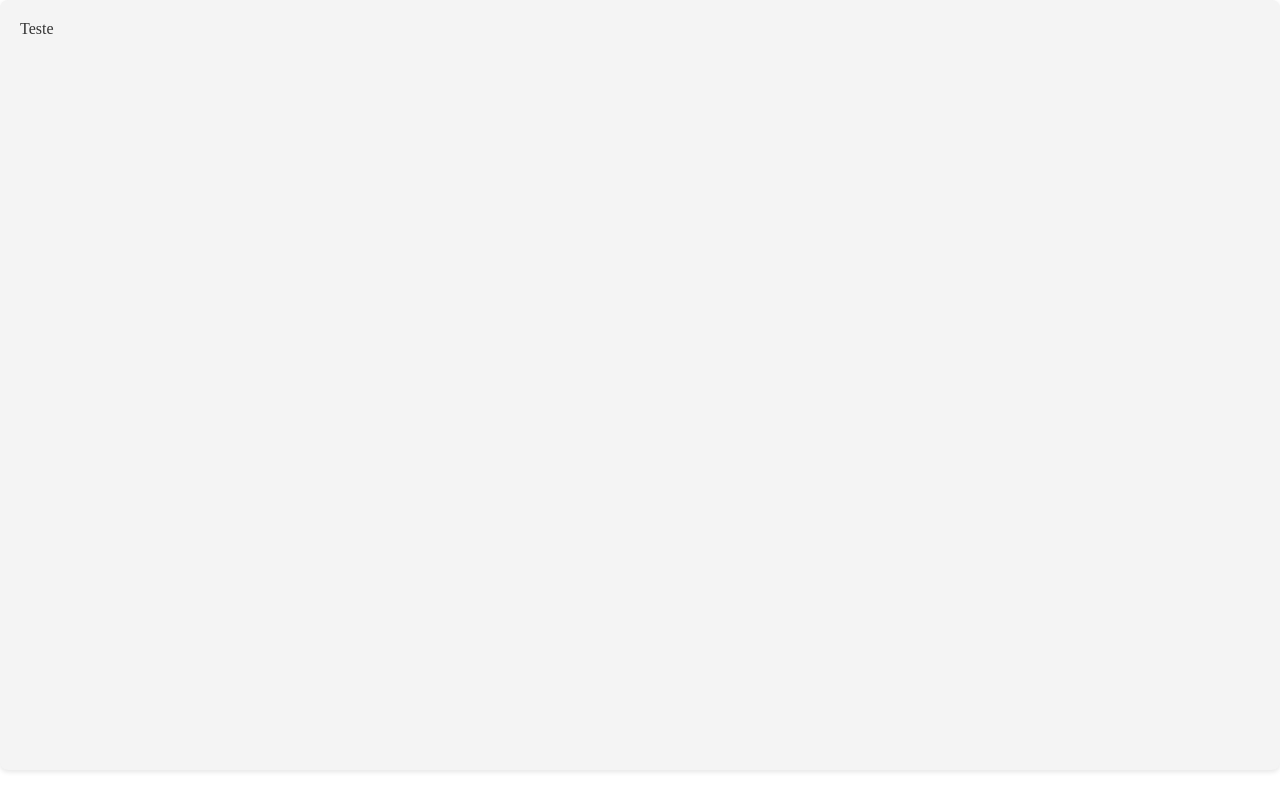
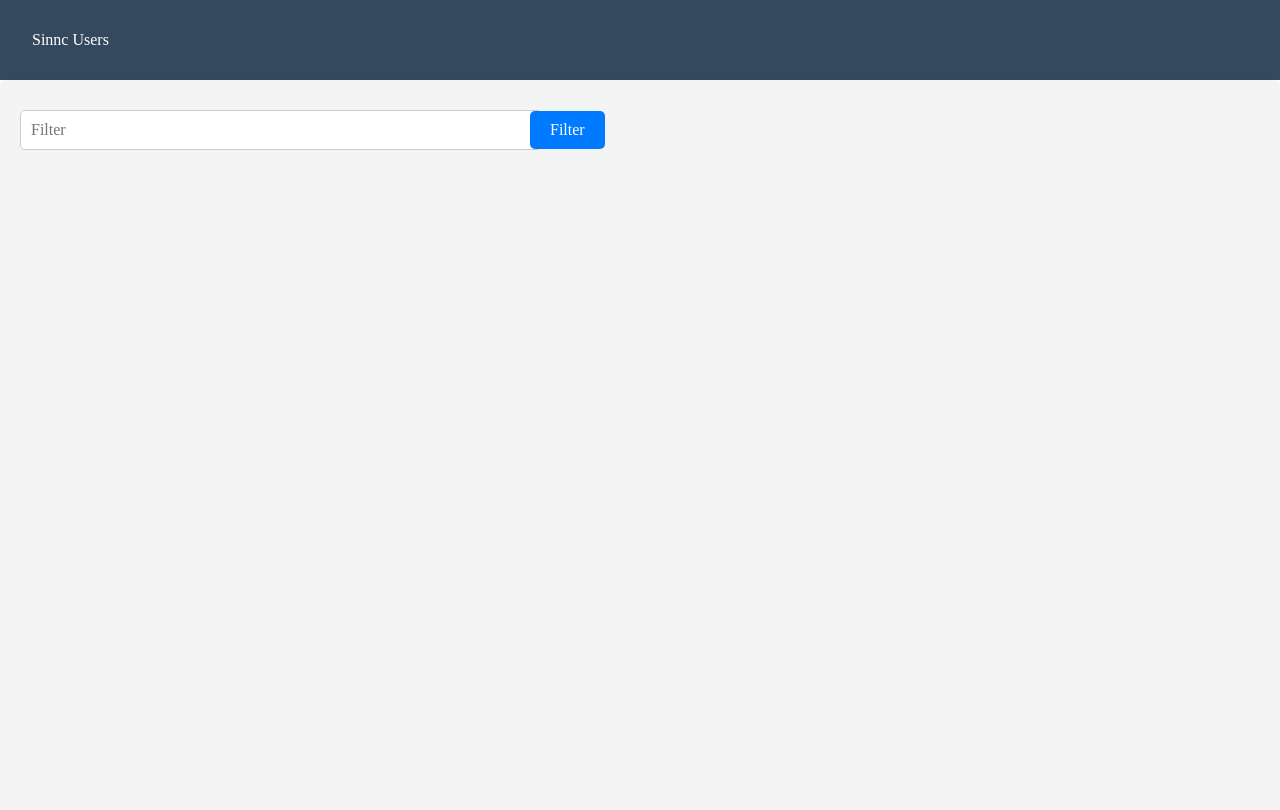
Before and after one commit to eduardopvieira16/endless-scroll-react, a React (Vite) app: page / in a window 1280 px wide. Shown: the top 810 px of the page. Built offline with nearby package versions, Linux system fonts and the light colour scheme.

Commit message:
style: Create components Filter, Input, SearchBar and Layout

```diff
--- a/src/App.jsx
+++ b/src/App.jsx
@@ -1,10 +1,9 @@
-import Content from "./components/Content";
-//import Header from "./components/Header";
+import Layout from "./components/Layout";
 
 const App = () => {
   return (
     <>
-      <Content />
+      <Layout/>
     </>
   );
 };
--- a/src/components/Content/index.jsx
+++ b/src/components/Content/index.jsx
@@ -1,11 +1,27 @@
+import { Container, FlexContainer } from "./styles";
 import { Paragraph } from "../../styles/global";
-import { Container } from "./styles";
+import { useState } from "react";
+import SearchBar from "../SearchBar";
+import FilterButton from "../FilterButton";
 
-const Content = ({ children }) => {
+const Content = () => {
+  const [filterText, setFilterText] = useState("");
+
+  const handleFilter = () => {
+    console.log("Filtering with:", filterText);
+  };
+
   return (
     <Container>
-      <Paragraph>Teste</Paragraph>
-      {children}
+      <FlexContainer>
+        <SearchBar
+          placeholder="Filter"
+          onChange={(e) => setFilterText(e.target.value)}
+        />
+        <FilterButton onClick={handleFilter}>
+          Filter
+        </FilterButton>
+      </FlexContainer>
     </Container>
   );
 };
--- a/src/components/Content/styles.js
+++ b/src/components/Content/styles.js
@@ -1,6 +1,6 @@
-import styled from 'styled-components';
+import styled from "styled-components";
 
-export const Container = styled.div`
+export const Container = styled.section`
   grid-area: CT;
   color: #333;
   background-color: #f4f4f4;
@@ -25,3 +25,9 @@ export const Container = styled.div`
     background-color: blue;
   }
 `;
+
+export const FlexContainer = styled.div`
+  display: flex;
+  align-items: center;
+  margin-bottom: 20px;
+`;
--- /dev/null
+++ b/src/components/FilterButton/index.jsx
@@ -0,0 +1,7 @@
+import { StyledButton } from "./styles";
+
+const FilterButton = ({ onClick, children }) => {
+  return <StyledButton onClick={onClick}>{children}</StyledButton>;
+};
+
+export default FilterButton;
--- /dev/null
+++ b/src/components/FilterButton/styles.js
@@ -0,0 +1,16 @@
+import styled from "styled-components";
+
+export const StyledButton = styled.button`
+  background-color: #007bff;
+  color: white;
+  border: none;
+  padding: 10px 20px;
+  border-radius: 5px;
+  font-size: 16px;
+  cursor: pointer;
+  margin-left: 10px;
+
+  &:hover {
+    background-color: #0056b3;
+  }
+`;
--- /dev/null
+++ b/src/components/Input/index.jsx
@@ -0,0 +1,9 @@
+import { StyledInput } from "./styles";
+
+const Input = ({ type, placeholder, onChange }) => {
+  return (
+    <StyledInput type={type} placeholder={placeholder} onChange={onChange} />
+  );
+};
+
+export default Input;
--- /dev/null
+++ b/src/components/Input/styles.js
@@ -0,0 +1,14 @@
+import styled from "styled-components";
+
+export const StyledInput = styled.input`
+  width: 100%;
+  padding: 10px;
+  border: 1px solid #ccc;
+  border-radius: 5px;
+  font-size: 16px;
+
+  &:focus {
+    border-color: #66afe9;
+    outline: none;
+  }
+`;
--- /dev/null
+++ b/src/components/Layout/index.jsx
@@ -0,0 +1,15 @@
+import { Grid } from "./styles";
+
+import Content from "../Content";
+import Header from "../Header";
+
+const Layout = () => {
+  return (
+    <Grid>
+      <Header />
+      <Content />
+    </Grid>
+  );
+};
+
+export default Layout;
--- /dev/null
+++ b/src/components/Layout/styles.js
@@ -0,0 +1,29 @@
+import styled from 'styled-components';
+
+/**
+ * Layout
+ * HD = Header
+ * CT = Content
+ */
+
+export const Grid = styled.main`
+  display: grid;
+  grid-template-rows: 80px auto;
+  grid-template-columns: 100%;
+
+  grid-template-areas:
+    'HD'
+    'CT';
+
+  height: 100vh;
+  min-width: 315px;
+  box-shadow: 0 2px 5px rgba(0, 0, 0, 0.1);
+
+  @media (max-width: 600px) {
+    grid-template-rows: 70px auto;
+    grid-template-columns: 100%;
+    grid-template-areas:
+      'HD'
+      'CT';
+  }
+`;
--- /dev/null
+++ b/src/components/SearchBar/index.jsx
@@ -0,0 +1,12 @@
+import Input from "../Input";
+import { SearchContainer } from "./styles";
+
+const SearchBar = ({ placeholder, onChange }) => {
+  return (
+    <SearchContainer>
+      <Input type="text" placeholder={placeholder} onChange={onChange} />
+    </SearchContainer>
+  );
+};
+
+export default SearchBar;
--- /dev/null
+++ b/src/components/SearchBar/styles.js
@@ -0,0 +1,7 @@
+import styled from "styled-components";
+
+export const SearchContainer = styled.div`
+  width: 100%;
+  max-width: 500px;
+  margin: 10px 0;
+`;
--- a/src/main.jsx
+++ b/src/main.jsx
@@ -1,6 +1,8 @@
+import 'normalize.css';
+
 import { StrictMode } from 'react'
 import { createRoot } from 'react-dom/client'
-import 'normalize.css';
+
 import App from './App.jsx'
 
 createRoot(document.getElementById('root')).render(
```
Lines whose indentation alone changed are shown as unchanged.
